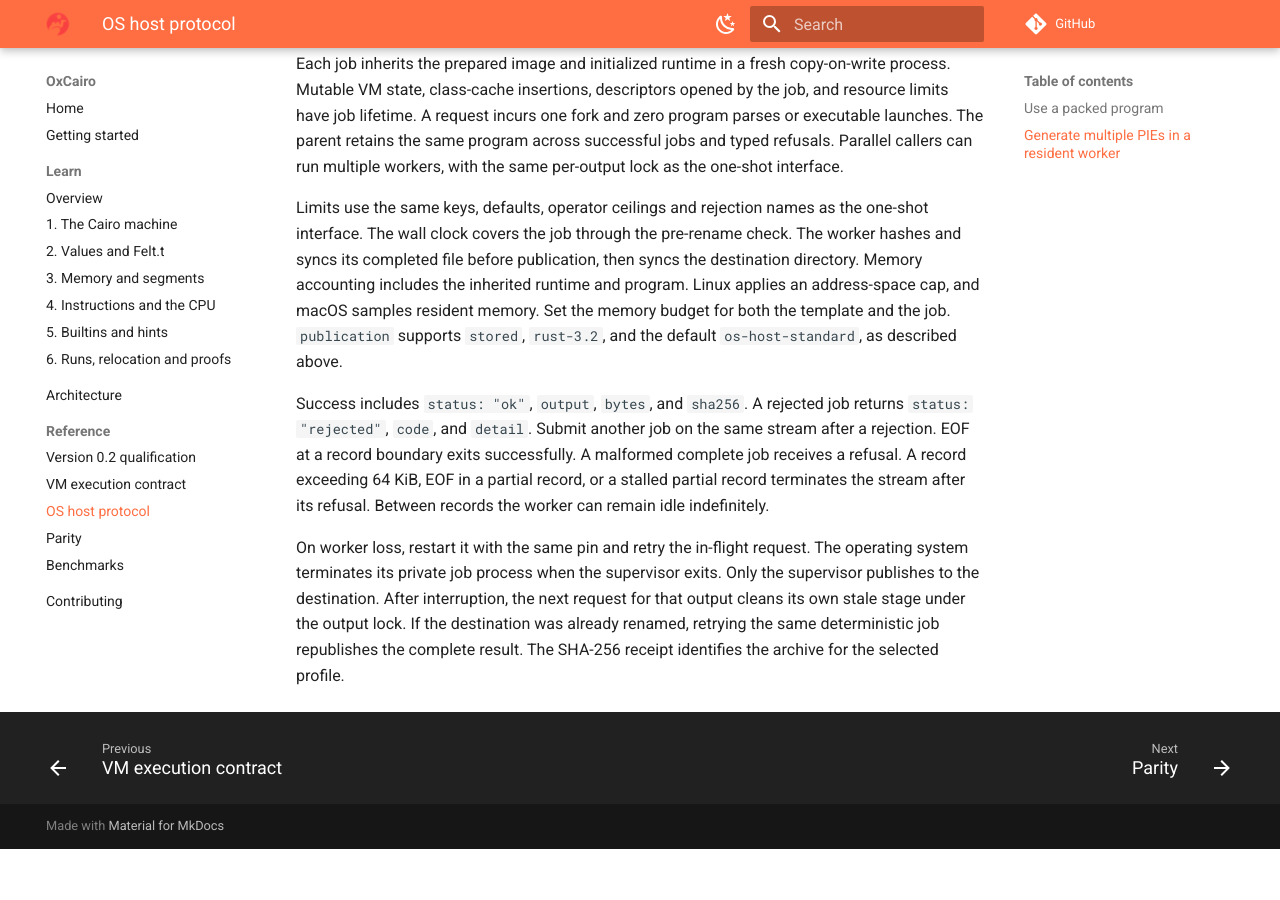
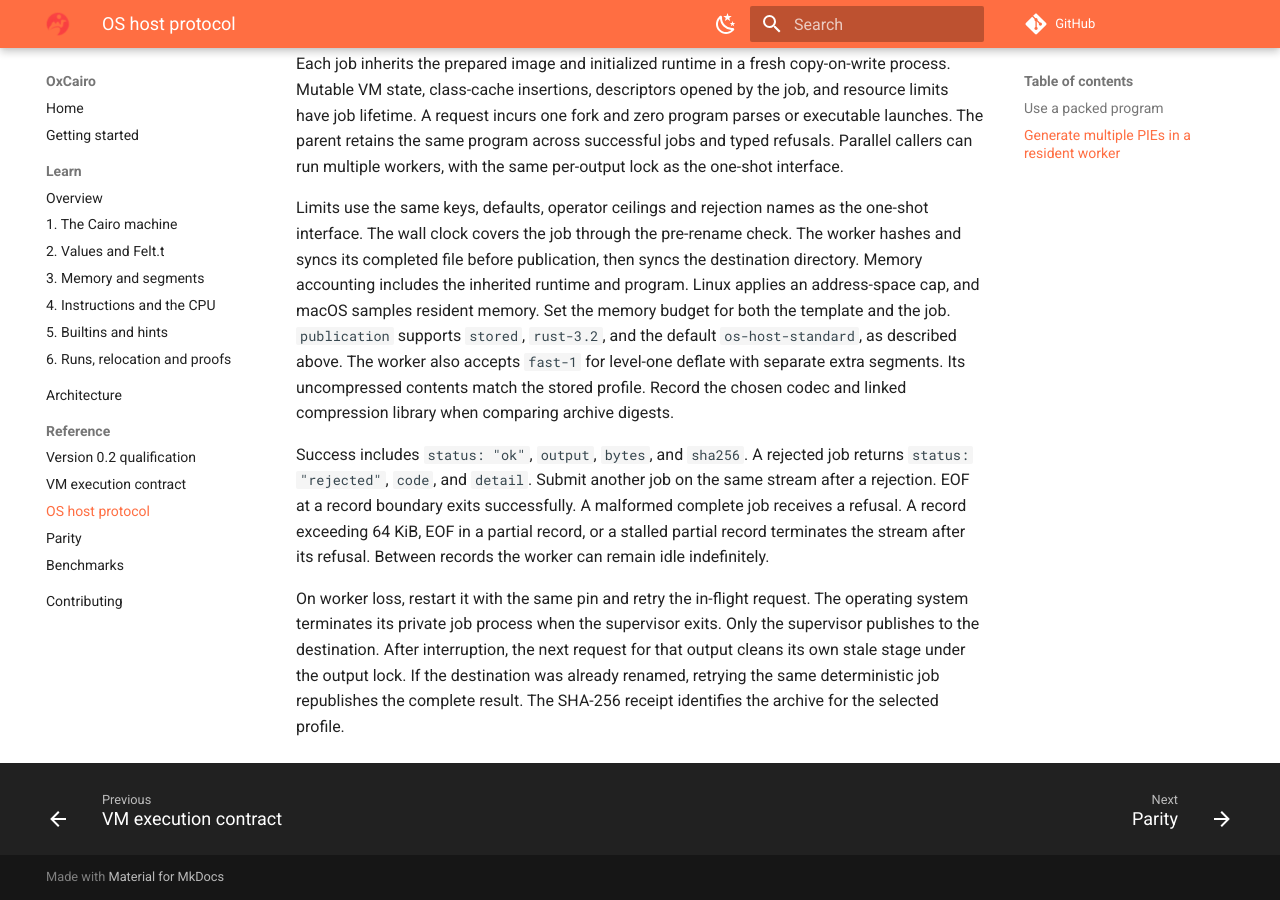
Before and after one commit to teddyjfpender/cairo-vm-ocaml, an MkDocs documentation site: the page built from docs/os-host.md, in a window 1280 px wide and 900 px high, scrolled down 4389 px. Built offline with MkDocs 1.6.1 and Material for MkDocs 9.7.7, drawn with Linux system fonts in a browser that asks for light colours; comment, search, counter and statistics services are not loaded; before the commit the page ends 5238 px from its top, so only the background shows below that.

Commit message:
Expose level-one deflate for the resident PIE worker

```diff
--- a/docs/os-host.md
+++ b/docs/os-host.md
@@ -122,6 +122,9 @@ runtime and program. Linux applies an address-space cap, and macOS samples
 resident memory. Set the memory budget for both the template and the job.
 `publication` supports `stored`, `rust-3.2`, and the default
 `os-host-standard`, as described above.
+The worker also accepts `fast-1` for level-one deflate with separate extra
+segments. Its uncompressed contents match the stored profile. Record the
+chosen codec and linked compression library when comparing archive digests.
 
 Success includes `status: "ok"`, `output`, `bytes`, and `sha256`. A rejected
 job returns `status: "rejected"`, `code`, and `detail`. Submit another job on
```
Also changed, not shown: 3 other files.
